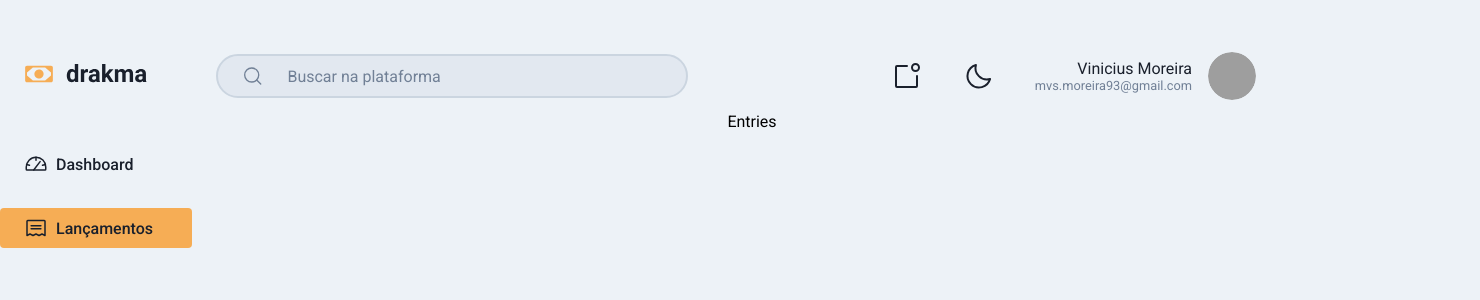
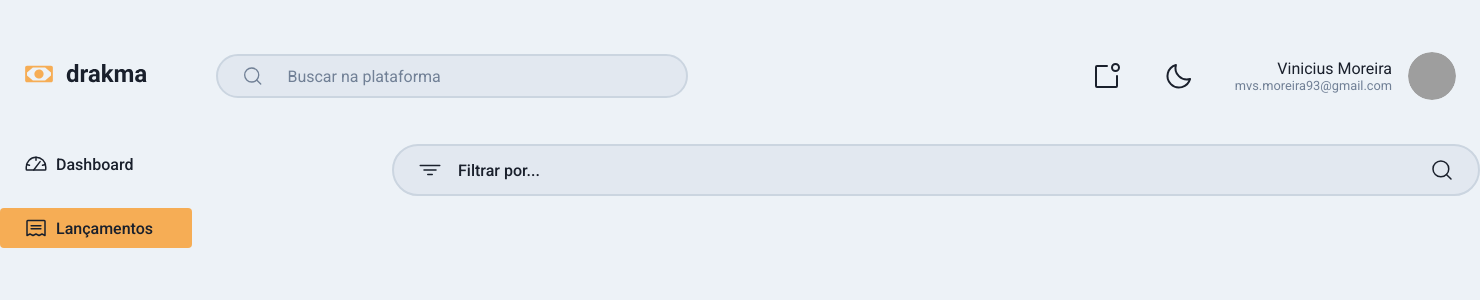
Before and after one commit to mvsmoreira/finflow, a React (Vite) app: page /entries in a window 1280 px wide. Shown: the top 300 px of the page, 1480 px wide, since content can reach past the window. Built offline with nearby package versions, Linux system fonts and the light colour scheme; grey boxes are pictures that could not be loaded.

Commit message:
feat: add filter bar

```diff
--- /dev/null
+++ b/src/components/FilterBar/index.tsx
@@ -0,0 +1,12 @@
+import { FunnelSimple, MagnifyingGlass } from "phosphor-react"
+import { FilterContainer, FilterIcon, SearchIcon } from "./styles"
+
+export const FilterBar = () => {
+  return (
+    <FilterContainer>
+      <FilterIcon as={FunnelSimple} />
+      <p>Filtrar por...</p>
+      <SearchIcon as={MagnifyingGlass} />
+    </FilterContainer>
+  )
+}
--- /dev/null
+++ b/src/components/FilterBar/styles.ts
@@ -0,0 +1,50 @@
+import styled from "styled-components";
+import { Icon } from "../WidgetBar/styles";
+
+export const FilterContainer = styled.div`
+  grid-area: summary-cards;
+  display: flex;
+  align-items: center;
+  margin-top: 2rem;
+  margin-left: auto;
+  width: 68rem;
+  height: 2.75rem;
+  border: 2px solid ${(props) => props.theme['gray-300']};
+  border-radius: 9999px;
+  background: ${(props) => props.theme['gray-200']};
+  padding: 1.5rem 0.5rem;
+  transition: background 0.2s ease-in-out;
+  cursor: pointer;
+
+  &:hover {
+    background: ${(props) => props.theme['gray-300']};
+  }
+
+  &:focus-within {
+    border: 2px solid ${(props) => props.theme['$main']};
+    background: ${(props) => props.theme['gray-100']};
+  }
+
+  & p {
+    font-size: 1rem;
+    font-weight: 500;
+    padding: 1rem 0;
+    color: ${(props) => props.theme['gray-800']};
+  }
+`
+
+FilterContainer.displayName = 'FilterContainer'
+
+export const FilterIcon = styled(Icon)`
+  width: 1.5rem;
+  height: 1.5rem;
+  color: ${(props) => props.theme['gray-800']};
+  font-weight: bold;
+  margin: 1rem;
+`
+FilterIcon.displayName = 'FilterIcon'
+
+export const SearchIcon = styled(FilterIcon)`
+  margin-left: auto;
+`
+SearchIcon.displayName = 'SearchIcon'
--- a/src/pages/App/styles.ts
+++ b/src/pages/App/styles.ts
@@ -2,7 +2,7 @@ import styled from "styled-components";
 
 export const AppContainer = styled.div`
   display: grid;
-  grid-template-areas: 'header header' 'sidebar summary' 'sidebar summary-cards' 'sidebar cards';
+  grid-template-areas: 'header header' 'sidebar summary-cards' 'sidebar cards';
   width: 100%;
   max-width: 1480px;
   margin: 1.5rem auto;
--- a/src/pages/Entries/index.tsx
+++ b/src/pages/Entries/index.tsx
@@ -1,7 +1,10 @@
+import { FilterBar } from "../../components/FilterBar"
+import { EntriesContainer } from "./styles"
+
 export const Entries = () => {
   return (
-    <>
-      <div>Entries</div>
-    </>
+    <EntriesContainer>
+      <FilterBar />
+    </EntriesContainer>
   )
 }
--- /dev/null
+++ b/src/pages/Entries/styles.ts
@@ -0,0 +1,8 @@
+import styled from "styled-components";
+
+export const EntriesContainer = styled.section`
+  display: flex;
+  flex-direction: column;
+  width: 78.5rem;
+`
+EntriesContainer.displayName = 'EntriesContainer'
```
